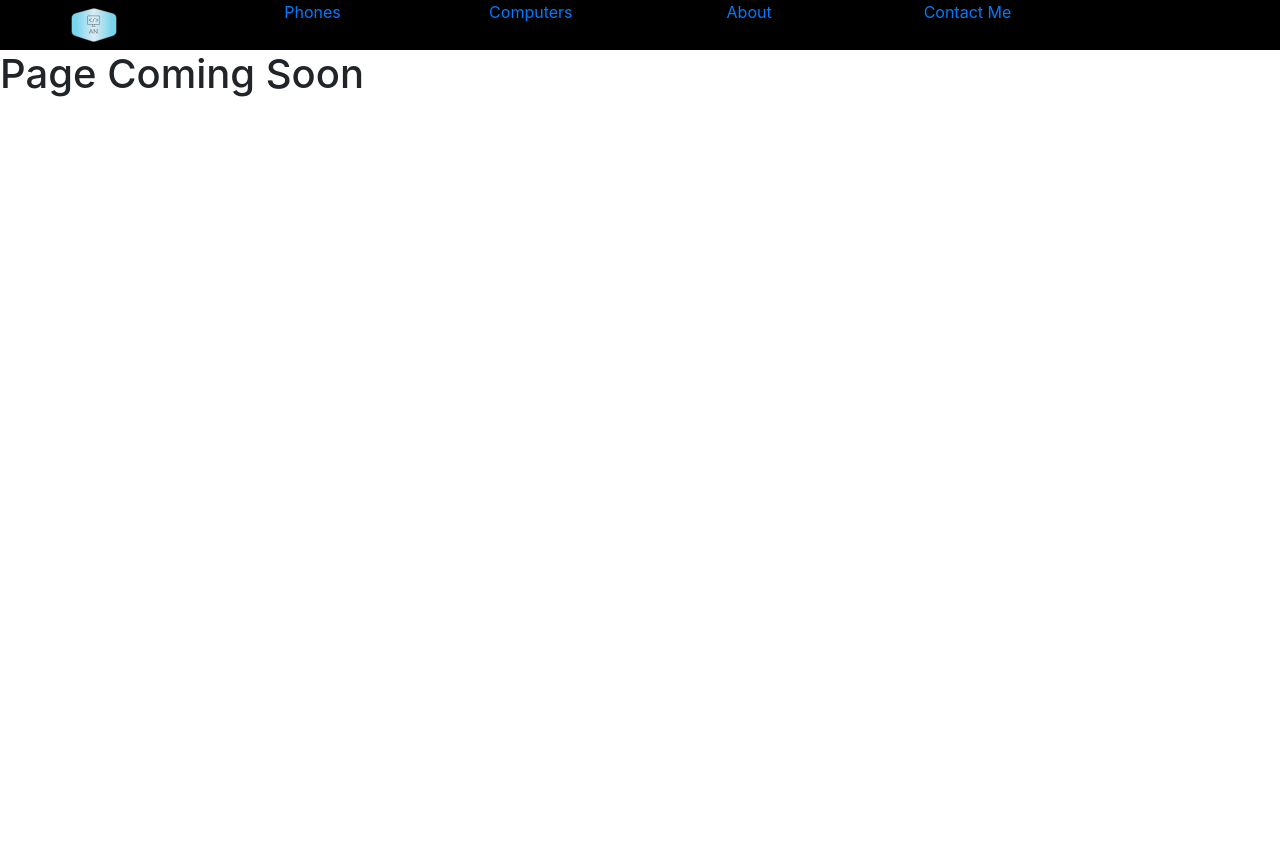
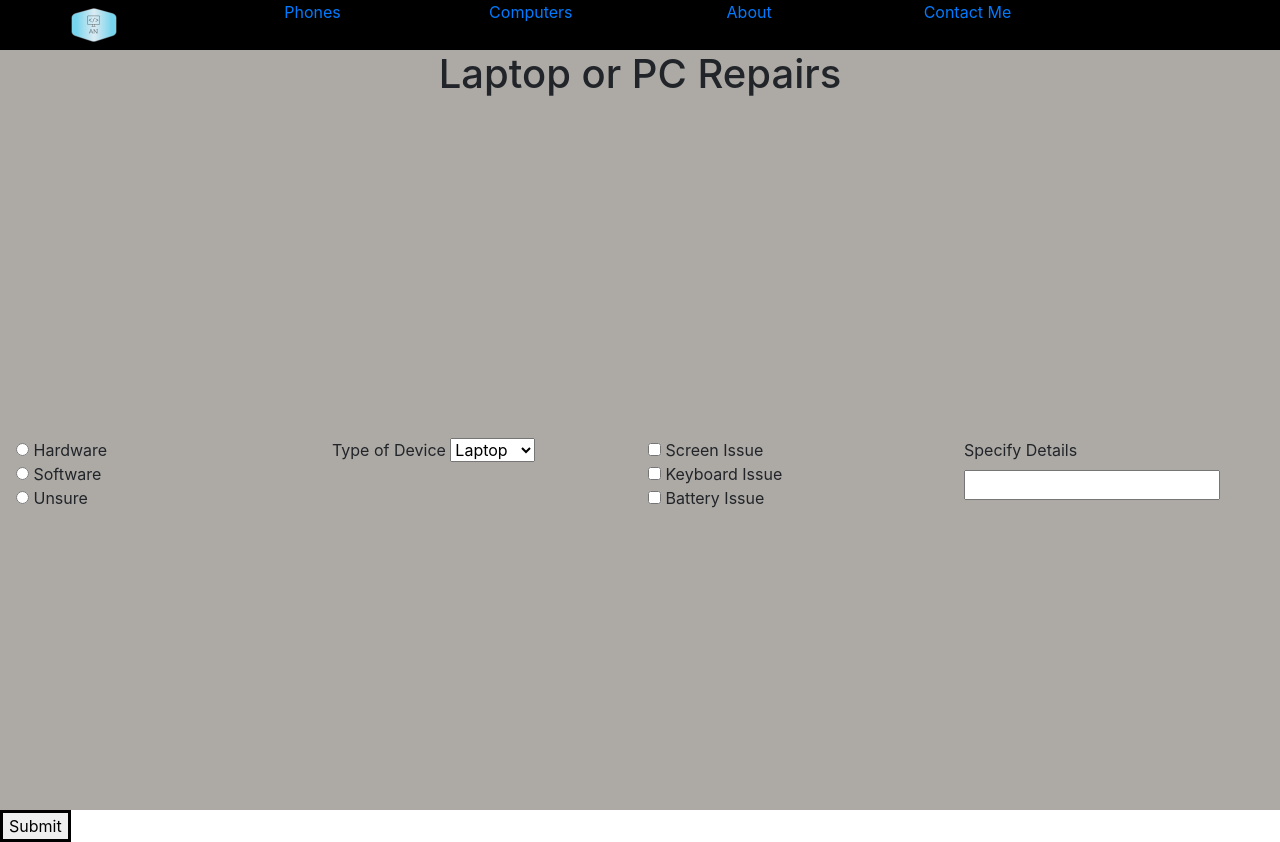
Before and after one commit to angumah/Repair-IT, a plain HTML site: page computers.html in a window 1280 px wide. Before the commit the page ends 800 px from the top, so only its background shows below. Drawn offline with nearby package versions, Linux system fonts and the light colour scheme.

Commit message:
laptop-repairs

```diff
--- a/computers.html
+++ b/computers.html
@@ -8,6 +8,7 @@
 
     <!-- Bootstrap CSS -->
     <link rel='stylesheet' href='lib/CSS/style.css'/>
+    <link rel='stylesheet' href='lib/CSS/computers.css'/>
     <link rel="stylesheet" href="https://stackpath.bootstrapcdn.com/bootstrap/4.5.2/css/bootstrap.min.css" integrity="sha384-JcKb8q3iqJ61gNV9KGb8thSsNjpSL0n8PARn9HuZOnIxN0hoP+VmmDGMN5t9UJ0Z" crossorigin="anonymous">
 
     </head>
@@ -20,8 +21,87 @@
             <a class='col-lg-2' href='about.html'><div align='center'>About</div></a>
             <a class='col-lg-2' href='contact.html'><div align='center'>Contact Me</div></a>
         </div>
+
+        <div id='pageContainer'>
+        <div>
         <!--Header-->
-        <h1>Page Coming Soon</h1>
+        <h1 class="title">Laptop or PC Repairs</h1>
+        </div>
+
+        <div id='pageFormDiv'>
+        <div id=issueTypeDiv>
+            <form>
+                <div>
+                    <input class='hardware_issue' type='radio' name='issue' value='hardware'>
+                    <label class='hardware_issue' for='hardware'>Hardware</label>
+                </div>
+
+                <div>
+                    <input class='software_issue' type='radio' name='issue' value='software'>
+                    <label class='software_issue' for='software'>Software</label>
+                </div>
+
+                <div>
+                    <input class='unsure_issue' type='radio' name='issue' value='unsure'>
+                    <label class='unsure_issue' for='unsure'>Unsure</label>
+                </div>
+
+            </form>
+        </div>
+
+
+        <div id='deviceTypeDiv'>
+            <form>
+                <label for='laptop_or_pc'>Type of Device</label>
+                <select name='laptop_or_pc'>
+                    <option value='laptop'>Laptop</option>
+                    <option value='desktop'>Desktop</option>
+                    <option value='other'>Other</option>
+                </select>
+            </form>
+        </div>
+
+
+
+        <div id='hardwareIssuesDiv'>
+            <form>
+                <div>
+                    <input class='screen_issue' type='checkbox' value='screen_issue' name='screen_issue'>
+                    <label class='screen_issue' for='screen_issue'>Screen Issue</label>
+                </div>
+
+                <div>
+                    <input class='keyboard_issue' type='checkbox' value='keyboard_issue' name='keyboard_issue' >
+                    <label class='keyboard_issue' for='keyboard_issue'>Keyboard Issue</label>
+                </div>
+
+                <div>
+                    <input class='other_issue' type='checkbox' value='battery_issue' name='battery_issue'>
+                    <label class='other_issue' for='battery_issue'>Battery Issue</label>
+                </div>
+            </form>
+        </div>
+
+
+
+
+        <div id='specifyDiv'>
+            <form>
+                <label for='input_details'>Specify Details</label>
+                <input name='input_details' type='text'>
+            </form>
+        </div>
+    </div>
+    </div>
+
+    <div id='submitButton'>
+        <button id='submit' onclick="submit()">Submit</button>
+    </div>
+
+
+
+
+
     <!-- Optional JavaScript -->
     <!-- jQuery first, then Popper.js, then Bootstrap JS -->
     <script src="https://code.jquery.com/jquery-3.5.1.slim.min.js" integrity="sha384-DfXdz2htPH0lsSSs5nCTpuj/zy4C+OGpamoFVy38MVBnE+IbbVYUew+OrCXaRkfj" crossorigin="anonymous"></script>
--- /dev/null
+++ b/lib/CSS/computers.css
@@ -0,0 +1,69 @@
+#pageContainer{
+    background-color: #ada9a5;
+    height: 95vh;
+}
+
+form input {
+    display: block;
+}
+
+div {
+}
+
+#pageFormDiv {
+margin-top: 340px;
+display: flex;
+justify-content: space-evenly;
+}
+
+
+
+.hardware_issue {
+    display: inline;
+}
+
+.software_issue {
+    display: inline;
+}
+
+.unsure_issue {
+    display: inline;
+}
+
+.screen_issue {
+    display: inline;
+}
+
+.keyboard_issue {
+    display: inline;
+}
+
+
+.other_issue {
+    display: inline;
+}
+
+
+#issueTypeDiv {
+    display: flex;
+    flex-direction: column;
+}
+
+#deviceTypeDiv {
+}
+
+#hardwareIssuesDiv {
+    display: flex;
+    flex-direction: column;
+}
+
+#specifyDiv{
+}
+
+#pageFormDiv div {
+    width: 300px;
+}
+
+#submit{
+
+border: solid black;}
--- a/lib/CSS/style.css
+++ b/lib/CSS/style.css
@@ -5,6 +5,6 @@ body{
     background-color: black;
 }
 
-#title{
+.title{
     text-align: center;
 }
```
Also changed, not shown: about.html (+7 -1 lines), phones.html (+4 -1 lines).
